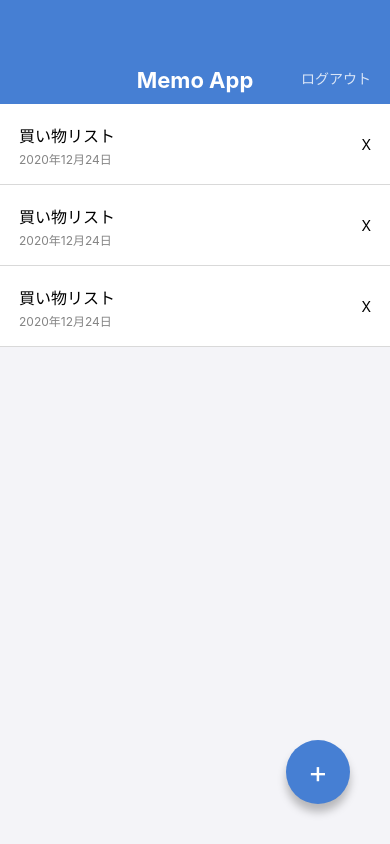
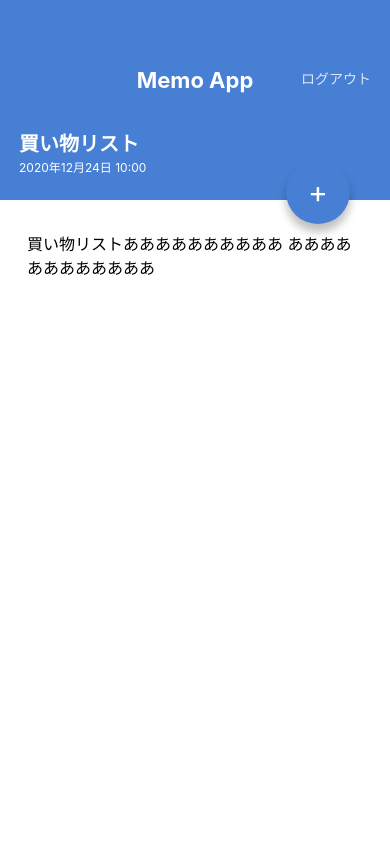
Before and after one commit to MomokaHara/MemoApp2, a React Native app: screen / in a window 390 px wide. Built offline with nearby package versions, Linux system fonts and the light colour scheme.

Commit message:
create memoDetailScreen

```diff
--- a/App.jsx
+++ b/App.jsx
@@ -1,28 +1,8 @@
-import { StatusBar } from 'expo-status-bar';
 import React from 'react';
-import { StyleSheet, View } from 'react-native';
 
-import AppBar from './src/components/AppBar';
-import MemoList from './src/components/MemoList';
-import CircleButton from './src/components/CircleButton';
+import MomoListScreen from './src/screens/MemoListScreen';
+import MomoDetailScreen from './src/screens/MemoDetailScreen';
 
 export default function App() {
-  return (
-    <View style={styles.container}>
-      <AppBar />
-      <MemoList />
-      <CircleButton>+</CircleButton>
-    </View>
-  );
+  return <MomoDetailScreen />;
 }
-
-const styles = StyleSheet.create({
-  container: {
-    flex: 1,
-    backgroundColor: '#F4F4F8',
-    // 左詰：flex-start, 右詰：flex-end
-    // alignItems: 'center',
-    // 上詰：flex-start, 下詰：flex-end
-    // justifyContent: 'center',
-  },
-});
--- a/src/components/CircleButton.jsx
+++ b/src/components/CircleButton.jsx
@@ -1,11 +1,11 @@
 import React from 'react';
 import { View, Text, StyleSheet } from 'react-native';
-import { string } from 'prop-types';
+import { string, shape } from 'prop-types';
 
 export default function CircleButton(props) {
-  const { children } = props;
+  const { children, style } = props;
   return (
-    <View style={styles.circleButton}>
+    <View style={[styles.circleButton, style]}>
       <Text style={styles.circleButtonLabel}>{children}</Text>
     </View>
   );
@@ -13,6 +13,11 @@
 
 CircleButton.propTypes = {
   children: string.isRequired,
+  style: shape(),
+};
+
+CircleButton.defaultProps = {
+  style: null,
 };
 
 const styles = StyleSheet.create({
--- /dev/null
+++ b/src/screens/MemoDetailScreen.jsx
@@ -0,0 +1,56 @@
+import React from 'react';
+import { View, ScrollView, Text, StyleSheet } from 'react-native';
+
+import AppBar from '../components/AppBar';
+import CircleButton from '../components/CircleButton';
+
+export default function MomoDetailScreen() {
+  return (
+    <View style={styles.container}>
+      <AppBar />
+      <View style={styles.memoHeader}>
+        <Text style={styles.memoTitle}>買い物リスト</Text>
+        <Text style={styles.memoDate}>2020年12月24日 10:00</Text>
+      </View>
+      <ScrollView style={styles.memoBody}>
+        <Text style={styles.memoText}>
+          買い物リストああああああああああ ああああ ああああああああ
+        </Text>
+      </ScrollView>
+      <CircleButton style={{ top: 160, bottom: 'auto' }}>+</CircleButton>
+    </View>
+  );
+}
+
+const styles = StyleSheet.create({
+  container: {
+    flex: 1,
+    backgroundColor: '#FFFFFF',
+  },
+  memoHeader: {
+    backgroundColor: '#467FD3',
+    height: 96,
+    justifyContent: 'center',
+    paddingVertical: 24,
+    paddingHorizontal: 19,
+  },
+  memoTitle: {
+    color: '#FFFFFF',
+    fontSize: 20,
+    lineHeight: 32,
+    fontWeight: 'bold',
+  },
+  memoDate: {
+    color: '#FFFFFF',
+    fontSize: 12,
+    lineHeight: 16,
+  },
+  memoBody: {
+    paddingVertical: 32,
+    paddingHorizontal: 27,
+  },
+  memoText: {
+    fontSize: 16,
+    lineHeight: 24,
+  },
+});
--- /dev/null
+++ b/src/screens/MemoListScreen.jsx
@@ -0,0 +1,23 @@
+import React from 'react';
+import { View, StyleSheet } from 'react-native';
+
+import AppBar from '../components/AppBar';
+import MemoList from '../components/MemoList';
+import CircleButton from '../components/CircleButton';
+
+export default function MomoListScreen() {
+  return (
+    <View style={styles.container}>
+      <AppBar />
+      <MemoList />
+      <CircleButton>+</CircleButton>
+    </View>
+  );
+}
+
+const styles = StyleSheet.create({
+  container: {
+    flex: 1,
+    backgroundColor: '#F0F4F8',
+  },
+});
```
